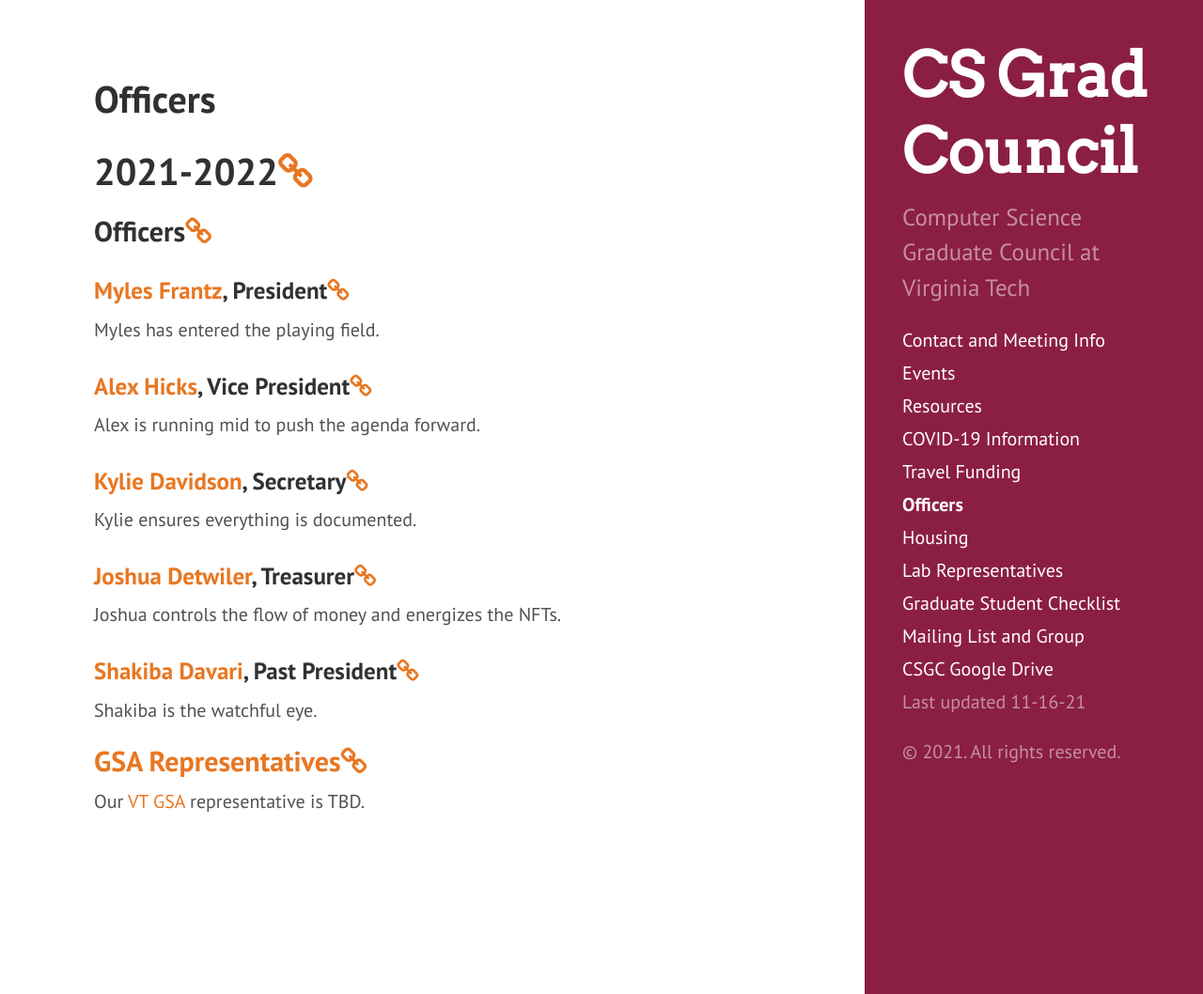
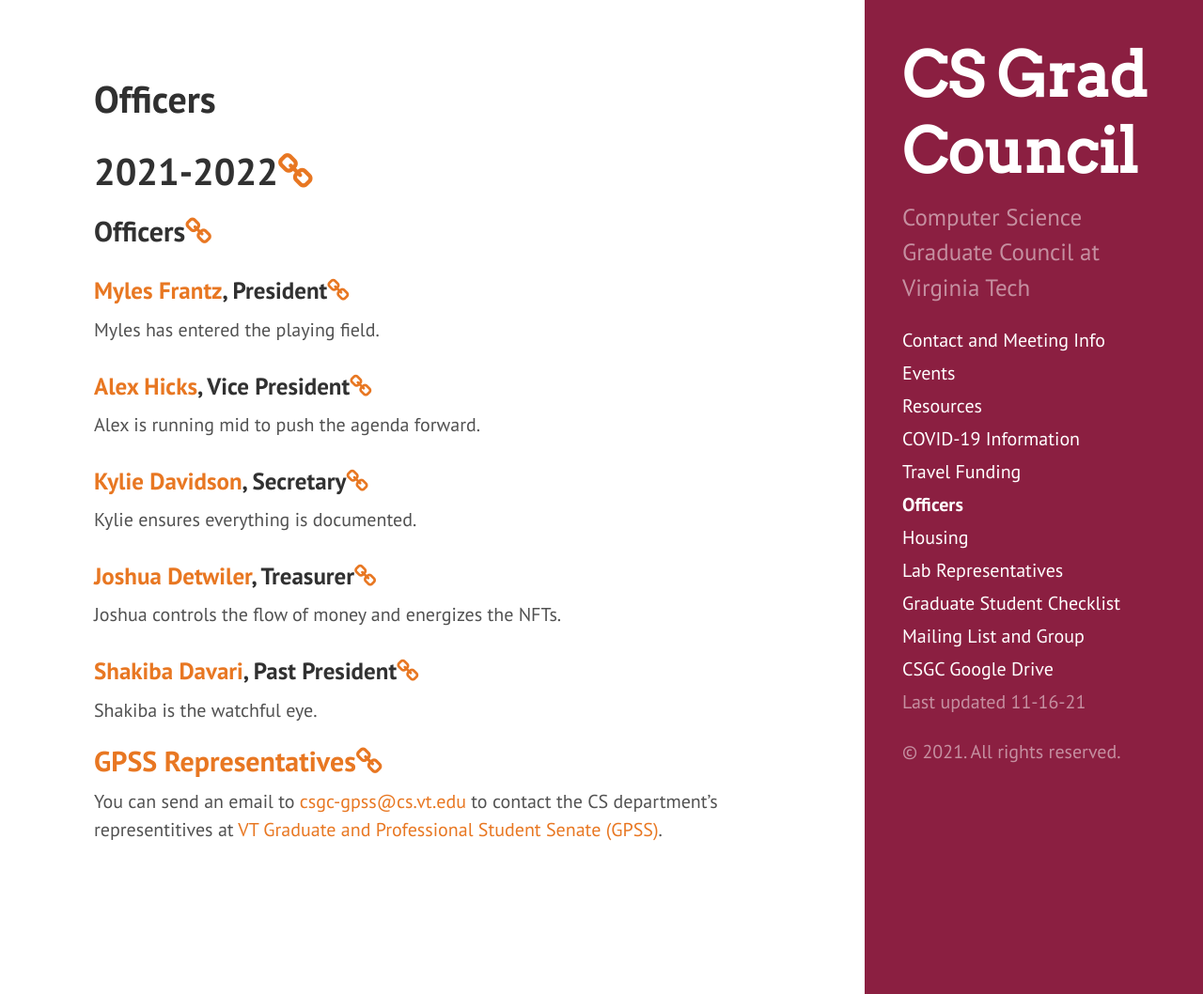
Before and after one commit to CSGraduateCouncil-VirginiaTech/csgc-website, a Jekyll site: the page built from officers.md, in a window 1280 px wide and 1058 px high. Shown: the whole window at 94% size. Built offline with Jekyll 4.4.1, drawn with Linux system fonts in a browser that asks for light colours.

Commit message:
GPSS Reps:
replace GSA to GPSS and add link to the new gpss mailist.

```diff
--- a/officers.md
+++ b/officers.md
@@ -28,6 +28,6 @@
 
 Shakiba is the watchful eye.
 
-## <a name="GSARepresentatives">GSA Representatives<a href="#GSARepresentatives"><i class="fa fa-link" aria-hidden="true"></i></a>
+## <a name="GPSSRepresentatives">GPSS Representatives<a href="#GPSSRepresentatives"><i class="fa fa-link" aria-hidden="true"></i></a>
 
-Our [VT GSA](https://gsa.vt.edu/) representative is TBD.
+You can send an email to [csgc-gpss@cs.vt.edu](mailto:csgc-gpss@cs.vt.edu) to contact the CS department's representitives at [VT Graduate and Professional Student Senate (GPSS)](https://gpss.vt.edu/).
```
